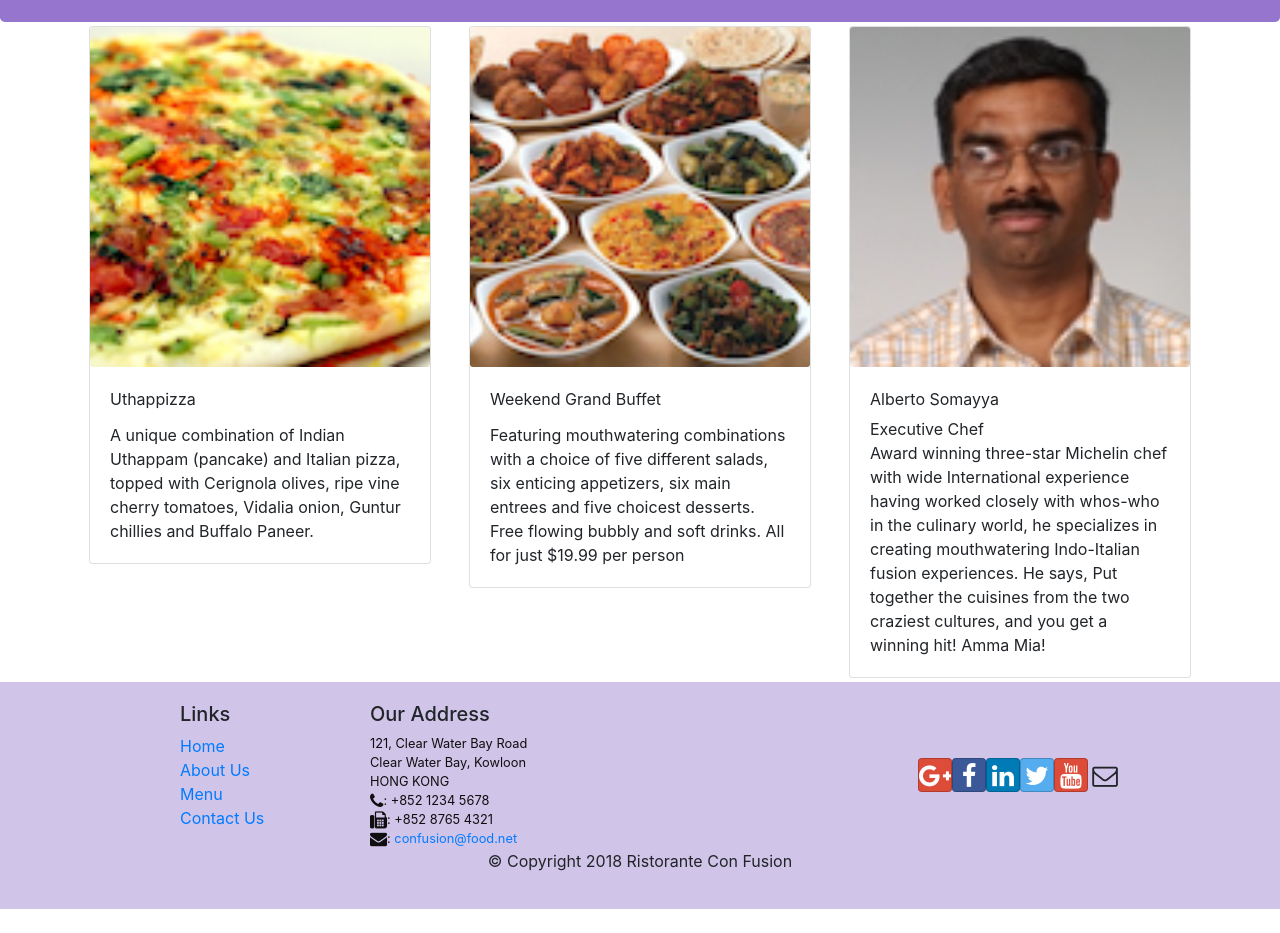
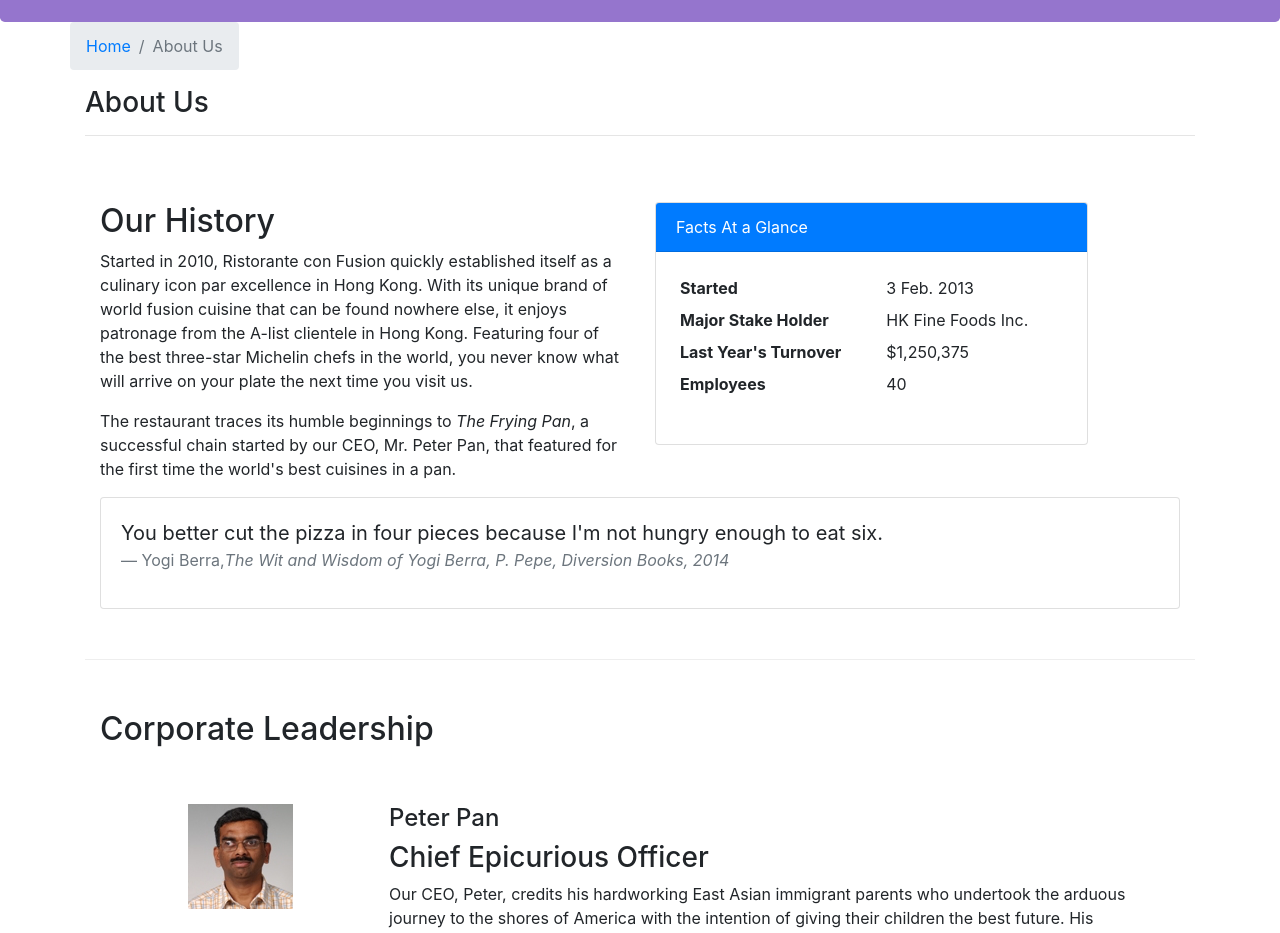
Before and after one commit to parthx9/REACT-Coursera, a React (Create React App) app: page /aboutus in a window 1280 px wide. Before the commit this address led to /home. Shown: the part 320-1253 px from the top of the page. Before the commit the page ends 1229 px from the top, so only its background shows below. Built offline with nearby package versions, Linux system fonts and the light colour scheme.

Commit message:
Assignment Week-2

```diff
--- /dev/null
+++ b/src/components/AboutComponent.js
@@ -0,0 +1,90 @@
+import React from 'react';
+import { Breadcrumb, BreadcrumbItem, Card, CardBody, CardHeader, Media } from 'reactstrap';
+import { Link } from 'react-router-dom';
+
+function RenderLeaders(props){
+    return props.leaders.map((leader) => {
+        return (
+            <Media tag='li'>
+                <Media left top className='m-5'>
+                    <Media src={leader.image} alt={leader.name} />
+                </Media>
+                <Media body className='m-5'>
+                    <Media heading>
+                        {leader.name}
+                    </Media>
+                    <h3>{leader.designation}</h3>
+                    {leader.description}
+                </Media>
+            </Media>
+        )
+    })
+}
+
+
+function About(props) {
+    return(
+        <div className="container">
+            <div className="row">
+                <Breadcrumb>
+                    <BreadcrumbItem><Link to="/home">Home</Link></BreadcrumbItem>
+                    <BreadcrumbItem active>About Us</BreadcrumbItem>
+                </Breadcrumb>
+                <div className="col-12">
+                    <h3>About Us</h3>
+                    <hr />
+                </div>
+            </div>
+            <div className="row row-content">
+                <div className="col-12 col-md-6">
+                    <h2>Our History</h2>
+                    <p>Started in 2010, Ristorante con Fusion quickly established itself as a culinary icon par excellence in Hong Kong. With its unique brand of world fusion cuisine that can be found nowhere else, it enjoys patronage from the A-list clientele in Hong Kong.  Featuring four of the best three-star Michelin chefs in the world, you never know what will arrive on your plate the next time you visit us.</p>
+                    <p>The restaurant traces its humble beginnings to <em>The Frying Pan</em>, a successful chain started by our CEO, Mr. Peter Pan, that featured for the first time the world's best cuisines in a pan.</p>
+                </div>
+                <div className="col-12 col-md-5">
+                    <Card>
+                        <CardHeader className="bg-primary text-white">Facts At a Glance</CardHeader>
+                        <CardBody>
+                            <dl className="row p-1">
+                                <dt className="col-6">Started</dt>
+                                <dd className="col-6">3 Feb. 2013</dd>
+                                <dt className="col-6">Major Stake Holder</dt>
+                                <dd className="col-6">HK Fine Foods Inc.</dd>
+                                <dt className="col-6">Last Year's Turnover</dt>
+                                <dd className="col-6">$1,250,375</dd>
+                                <dt className="col-6">Employees</dt>
+                                <dd className="col-6">40</dd>
+                            </dl>
+                        </CardBody>
+                    </Card>
+                </div>
+                <div className="col-12">
+                    <Card>
+                        <CardBody className="bg-faded">
+                            <blockquote className="blockquote">
+                                <p className="mb-0">You better cut the pizza in four pieces because
+                                    I'm not hungry enough to eat six.</p>
+                                <footer className="blockquote-footer">Yogi Berra,
+                                <cite title="Source Title">The Wit and Wisdom of Yogi Berra,
+                                    P. Pepe, Diversion Books, 2014</cite>
+                                </footer>
+                            </blockquote>
+                        </CardBody>
+                    </Card>
+                </div>
+            </div>
+            <div className="row row-content">
+                <div className="col-12">
+                    <h2>Corporate Leadership</h2>
+                </div>
+                <div className="col-12">
+                    <Media list>
+                        <RenderLeaders leaders={props.leaders} />
+                    </Media>
+                </div>
+            </div>
+        </div>
+    );
+}
+
+export default About;
--- a/src/components/MainComponent.js
+++ b/src/components/MainComponent.js
@@ -11,6 +11,7 @@
 import { PROMOTIONS } from '../shared/promotions';
 import { LEADERS } from '../shared/leaders';
 import { Switch, Route, Redirect } from 'react-router-dom';
+import About from './AboutComponent';
 
 class Main extends Component {
 
@@ -48,6 +49,7 @@
               <Route exact path='/menu' component={() => <Menu dishes={this.state.dishes} />} />
               <Route path='/menu/:dishId' component={DishWithId} />
               <Route exact path='/contactus' component={Contact} />
+              <Route exact path='/aboutus' component={()=> <About leaders={this.state.leaders} />} />
               <Redirect to="/home" />
           </Switch>
         <Footer />
```
